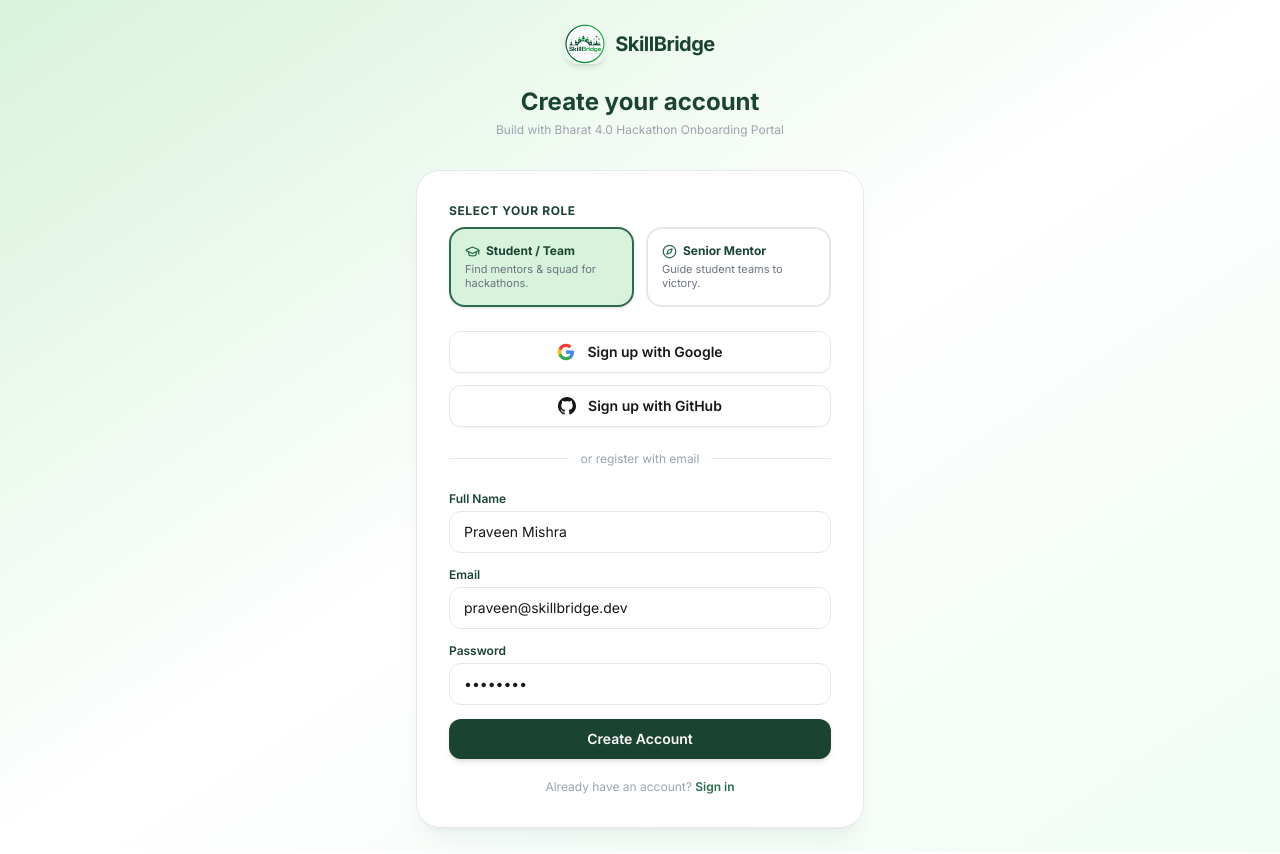
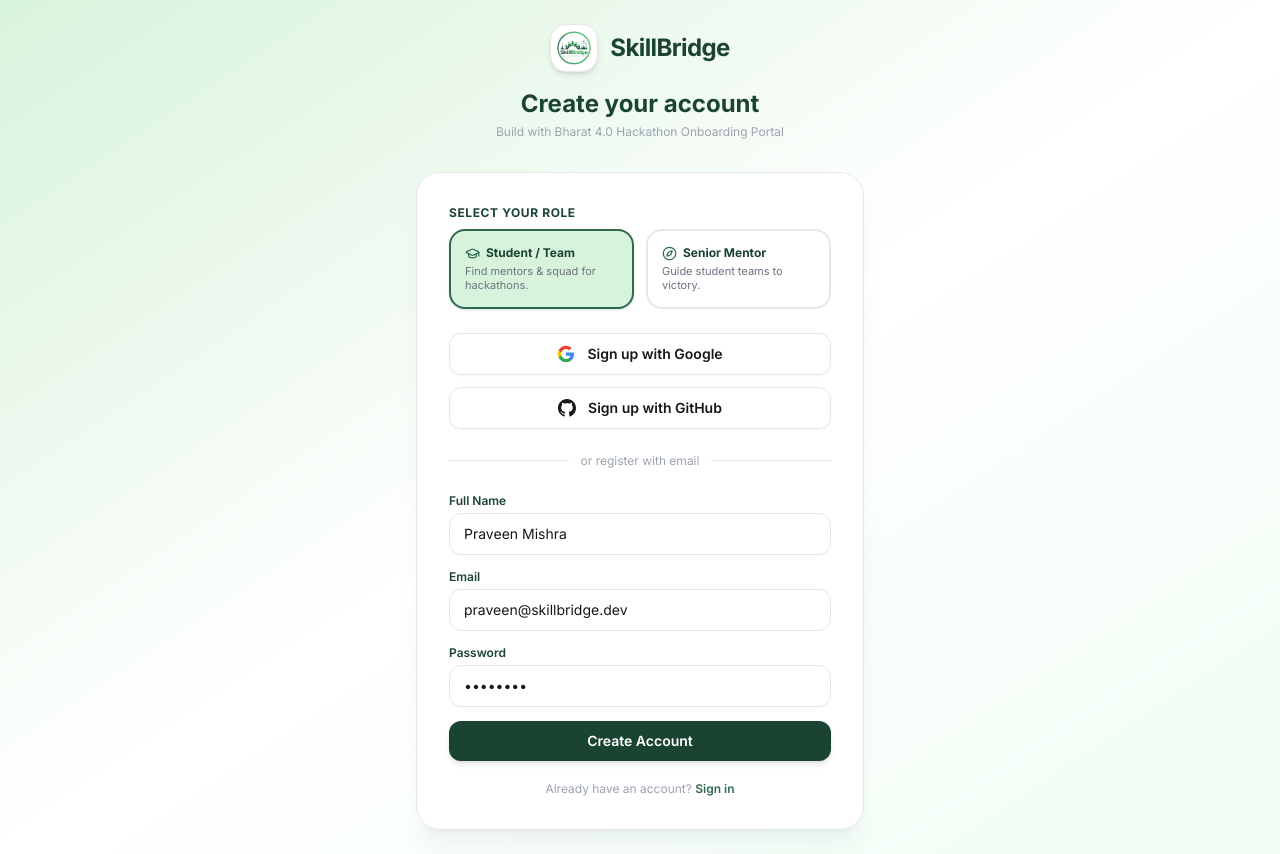
Before and after one commit to utkarshsingh100m/SkillBridge, a Next.js app in the folder app/: page /auth/signup in a window 1280 px wide. Built offline with nearby package versions, Linux system fonts and the light colour scheme.

Commit message:
feat(auth): enhance SkillBridge logo branding on sign-in and sign-up pages

```diff
--- a/app/src/app/auth/signin/page.tsx
+++ b/app/src/app/auth/signin/page.tsx
@@ -41,13 +41,15 @@ export default function SignInPage() {
     <div className="min-h-screen bg-gradient-to-br from-sb-bg via-white to-primary-50 flex items-center justify-center p-6">
       <div className="w-full max-w-md animate-fade-in">
         <div className="text-center mb-8">
-          <Link href="/" className="inline-flex items-center gap-2.5 group">
-            <img
-              src="/logo.png"
-              alt="SkillBridge Logo"
-              className="w-10 h-10 rounded-xl object-contain shadow-md group-hover:scale-105 transition-transform"
-            />
-            <span className="font-bold text-xl text-sb-dark tracking-tight">SkillBridge</span>
+          <Link href="/" className="inline-flex items-center gap-3 group">
+            <div className="w-12 h-12 rounded-2xl bg-white p-1.5 shadow-md border border-border group-hover:scale-105 transition-transform flex items-center justify-center">
+              <img
+                src="/logo.png"
+                alt="SkillBridge Logo"
+                className="w-full h-full object-contain"
+              />
+            </div>
+            <span className="font-bold text-2xl text-sb-dark tracking-tight">SkillBridge</span>
           </Link>
           <h1 className="mt-4 text-2xl font-bold text-sb-dark">Welcome back</h1>
           <p className="text-sm text-text-secondary mt-1">Sign in to your SkillBridge account</p>
--- a/app/src/app/auth/signup/page.tsx
+++ b/app/src/app/auth/signup/page.tsx
@@ -44,13 +44,15 @@ export default function SignUpPage() {
       <div className="w-full max-w-md animate-fade-in">
         {/* Logo */}
         <div className="text-center mb-8">
-          <Link href="/" className="inline-flex items-center gap-2.5 group">
-            <img
-              src="/logo.png"
-              alt="SkillBridge Logo"
-              className="w-10 h-10 rounded-xl object-contain shadow-md group-hover:scale-105 transition-transform"
-            />
-            <span className="font-bold text-xl text-sb-dark tracking-tight">SkillBridge</span>
+          <Link href="/" className="inline-flex items-center gap-3 group">
+            <div className="w-12 h-12 rounded-2xl bg-white p-1.5 shadow-md border border-border group-hover:scale-105 transition-transform flex items-center justify-center">
+              <img
+                src="/logo.png"
+                alt="SkillBridge Logo"
+                className="w-full h-full object-contain"
+              />
+            </div>
+            <span className="font-bold text-2xl text-sb-dark tracking-tight">SkillBridge</span>
           </Link>
           <h1 className="mt-4 text-2xl font-bold text-sb-dark">Create your account</h1>
           <p className="text-xs text-text-muted mt-1">
```
